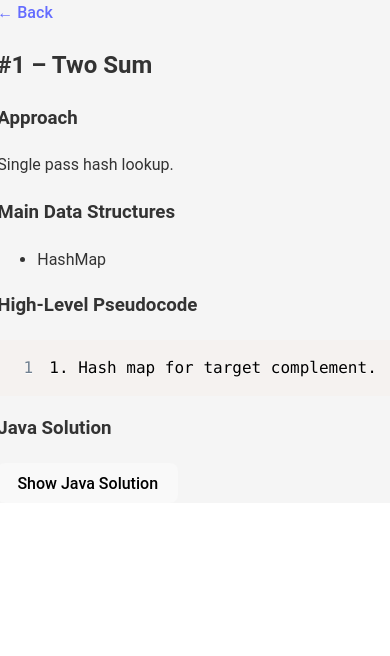
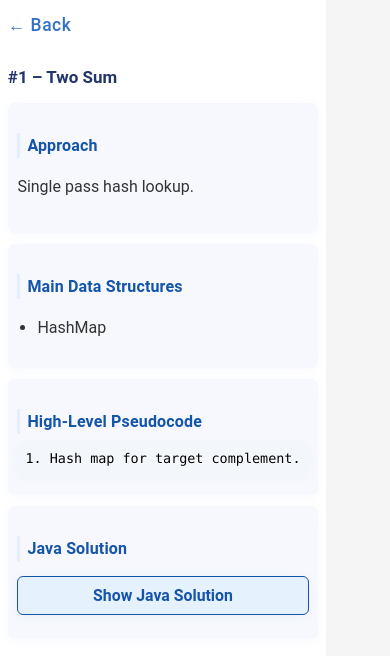
Before and after one commit to mittaliitr/my-vite-test-app, a React (Vite) app: page /problems/1 in a window 390 px wide. Shown: the top 656 px of the page. Built offline with nearby package versions, Linux system fonts and the light colour scheme.

Commit message:
Describe changes

```diff
--- a/src/components/HomePage.css
+++ b/src/components/HomePage.css
@@ -135,120 +135,62 @@ p {
 .problems-table tr:hover {
   background-color: #f1f1f1; /* Optional: Highlight row on hover */
 }
-.home-container {
-  max-width: 1200px;
-  margin: 40px auto;
-  background: #fff;
-  padding: 32px 24px;
-  border-radius: 12px;
-  box-shadow: 0 4px 24px #eef2f7;
+/* Spacing between category panels */
+.collapsible-header {
+  margin-bottom: 0.6em;
 }
 
-.filters-container {
-  display: flex;
-  flex-wrap: wrap;
-  gap: 1.5em;
-  margin-bottom: 2em;
+.category-section {
+  margin-bottom: 1.2em;
 }
 
-.search-input {
-  padding: 0.4em 1em;
-  border-radius: 5px;
-  border: 1px solid #c2c2c2;
-  font-size: 1em;
-  min-width: 240px;
-  margin-right: 1em;
+/* Card/table for each problem entry */
+.problem-card, .problems-table {
+  background: #f7fafd;
+  border-radius: 10px;
+  box-shadow: 0 1px 8px #e7f1fa60;
+  margin: 0.8em 0;
+  padding: 1em;
+  border: none;
 }
 
-.filter-dropdown {
-  display: flex;
-  flex-direction: column;
+/* Touch-friendly company pills */
+.company-name {
+  padding: 4px 10px;
+  font-size: 0.99em;
+  border-radius: 6px;
+  margin: 3px 7px 3px 0;
+  background: #d2faf0;
+  color: #107f56;
+  font-weight: 500;
+  box-shadow: 0 1px 4px #eaf9f2;
+  transition: background 0.2s;
+}
+.company-name:hover {
+  background: #baf3e2;
 }
 
-.filter-dropdown label {
-  font-size: 0.9em;
-  margin-bottom: 0.2em;
+/* Problem links: bigger tap target */
+.problem-link {
+  font-weight: 600;
+  color: #2769c2;
+  text-decoration: underline;
+  font-size: 1.05em;
+  padding: 2px 0;
+  border-radius: 4px;
+  transition: background 0.2s;
+}
+.problem-link:active,
+.problem-link:focus {
+  background: #eaf2fc;
 }
 
-.filter-dropdown select {
-  padding: 0.3em 0.6em;
-  border-radius: 4px;
-  border: 1px solid #b6b6b6;
-  font-size: 1em;
-  min-width: 150px;
+@media (max-width: 600px) {
+  .problem-card, .problems-table {
+    padding: 0.8em 0.6em;
+    font-size: 0.96em;
+  }
+  .category-section {
+    margin-bottom: 0.9em;
+  }
 }
-
-.tag-section {
-  margin-bottom: 1.8em;
-}
-
-.collapsible-header {
-  background: #f6f7fa;
-  border-radius: 8px;
-  padding: 10px 15px;
-  font-weight: 600;
-  font-size: 1.2em;
-  margin: 1em 0 .5em;
-  box-shadow: 0 1px 4px #ddd;
-  display: flex;
-  align-items: center;
-  user-select: none;
-}
-
-.difficulty-collapsible {
-  background: #e7eaf3;
-  border-radius: 6px;
-  padding: 6px 16px;
-  margin: 8px 0;
-  font-weight: 500;
-  font-size: 1.07em;
-}
-
-.chevron {
-  display: inline-block;
-  font-size: 1.2em;
-  transition: transform 0.2s;
-}
-
-.problems-table {
-  width: 100%;
-  border-collapse: collapse;
-  margin-bottom: 24px;
-  background: #fcfcfe;
-  box-shadow: 0 1px 2px #eee;
-}
-
-.problems-table th, .problems-table td {
-  padding: 8px 14px;
-  text-align: left;
-  border-bottom: 1px solid #ececec;
-}
-
-.problems-table th {
-  background: #f2f6fb;
-  font-weight: 700;
-}
-
-.problems-table tr:last-child td {
-  border-bottom: none;
-}
-
-.problem-link {
-  color: #2452a8;
-  text-decoration: none;
-  font-weight: 500;
-}
-
-.leetcode-link {
-  color: #1da185;
-  text-decoration: underline;
-}
-
-.company-name {
-  background: #e1f7f0;
-  border-radius: 4px;
-  padding: 2px 7px;
-  display: inline-block;
-  margin: 0 3px 3px 0;
-  font-size: 0.97em;
-}
--- a/src/components/HomePage.jsx
+++ b/src/components/HomePage.jsx
@@ -154,6 +154,12 @@ export default function HomePage({ problems }) {
         ))}
       </div>
 
+      {/* ====== PROBLEM COUNT ADDED HERE ====== */}
+      <div style={{ margin: "16px 0", fontWeight: 500 }}>
+        Showing <span style={{ color: "#2563eb" }}>{searchResults.length}</span> problem{searchResults.length !== 1 ? "s" : ""}.
+      </div>
+      {/* ====================================== */}
+
       {/* --------- GROUPED DISPLAY ----------- */}
       {Object.keys(groupedProblems)
         .filter((tag) => tag !== 'Other')
--- a/src/components/ProblemPage.css
+++ b/src/components/ProblemPage.css
@@ -209,3 +209,275 @@ body {
     padding: 7px 5px;
   }
 }
+/* ----- ProblemPage Specific Styles (Mobile-Friendly) ----- */
+
+.problem-container {
+  max-width: 700px;
+  margin: 32px auto;
+  background: #fff;
+  padding: 32px 20px;
+  border-radius: 14px;
+  box-shadow: 0 2px 18px rgba(80, 130, 180, 0.09);
+  font-family: 'Roboto', sans-serif;
+}
+
+.problem-title {
+  font-size: 2rem;
+  margin-bottom: 1.1em;
+  word-break: break-word;
+}
+
+.problem-container h3 {
+  font-size: 1.18rem;
+  margin: 1.3em 0 0.6em;
+  color: #28487a;
+  font-weight: 600;
+}
+
+.problem-container ul {
+  padding-left: 1.45em;
+  margin-bottom: 1.1em;
+}
+
+.problem-container li {
+  margin-bottom: 0.45em;
+  font-size: 1em;
+}
+
+.toggle-button {
+  padding: 0.54em 1.12em;
+  font-size: 1em;
+  border-radius: 6px;
+  background: #f2f8ff;
+  border: 1px solid #b0c8e0;
+  margin-bottom: 1.1em;
+  margin-top: 0.5em;
+  cursor: pointer;
+  transition: background 0.2s;
+  font-weight: 500;
+}
+.toggle-button:hover,
+.toggle-button:focus {
+  background: #e0f0ff;
+}
+
+.back-link {
+  display: inline-block;
+  margin-bottom: 1.2em;
+  color: #3271c6;
+  text-decoration: none;
+  font-size: 1.06em;
+}
+.back-link:hover {
+  text-decoration: underline;
+}
+
+/* Code block styling for mobile */
+.problem-container pre,
+.problem-container .react-syntax-highlighter-line-number {
+  font-size: 0.95em !important;
+  white-space: pre-wrap !important;
+  word-break: break-word;
+}
+
+.problem-not-found {
+  max-width: 400px;
+  margin: 40px auto;
+  padding: 2em 1em;
+  background: #fefefe;
+  border-radius: 10px;
+  text-align: center;
+  font-size: 1.1em;
+}
+
+@media (max-width: 900px) {
+  .problem-container {
+    max-width: 97vw;
+    padding: 20px 6vw;
+  }
+}
+
+@media (max-width: 600px) {
+  .problem-container {
+    max-width: 100vw;
+    border-radius: 0;
+    padding: 12px 2vw;
+    margin: 0;
+    min-height: 100vh;
+    box-shadow: none;
+  }
+  .problem-title {
+    font-size: 1.15rem;
+    margin-bottom: 0.8em;
+  }
+  .problem-container h3 {
+    font-size: 1.01rem;
+    margin: 1.1em 0 0.5em;
+  }
+  .toggle-button {
+    width: 100%;
+    font-size: 1em;
+  }
+  .problem-container pre,
+  .problem-container .react-syntax-highlighter-line-number {
+    font-size: 0.86em !important;
+  }
+  .problem-container ul {
+    padding-left: 1.1em;
+  }
+}
+
+@media (max-width: 400px) {
+  .problem-container {
+    padding: 4px 1vw;
+  }
+  .problem-title {
+    font-size: 0.99rem;
+  }
+  .problem-container h3 {
+    font-size: 0.93rem;
+  }
+}
+.problem-container {
+  max-width: 600px;
+  margin: 0 auto;
+  background: #fff;
+  padding: 20px 6vw 28px 6vw;
+  border-radius: 16px;
+  box-shadow: 0 4px 20px #e5eefd;
+  font-family: 'Roboto', sans-serif;
+  min-height: 100vh;
+}
+
+.back-link {
+  display: inline-block;
+  margin-bottom: 1.4em;
+  color: #3271c6;
+  text-decoration: none;
+  font-size: 1.09em;
+  font-weight: 500;
+  letter-spacing: 0.03em;
+}
+
+.problem-title {
+  font-size: 1.32rem;
+  margin-bottom: 1em;
+  font-weight: bold;
+  color: #223469;
+}
+
+.problem-container h3 {
+  font-size: 1.09rem;
+  color: #1454ab;
+  margin: 1.3em 0 0.7em;
+  font-weight: 700;
+  border-left: 4px solid #e5eefd;
+  padding-left: 10px;
+  letter-spacing: 0.01em;
+}
+
+.problem-container ul {
+  padding-left: 1.25em;
+  margin-bottom: 0.9em;
+}
+
+.problem-container li {
+  margin-bottom: 0.45em;
+  font-size: 1em;
+}
+
+/* Add "card" effect to sections for separation */
+.problem-section {
+  background: #f6f8fd;
+  border-radius: 8px;
+  padding: 1.2em 1em;
+  margin-bottom: 1.2em;
+  box-shadow: 0 2px 10px #eef3fa77;
+}
+
+.toggle-button {
+  width: 100%;
+  padding: 0.7em 1em;
+  font-size: 1.06em;
+  border-radius: 8px;
+  background: #e6f1fe;
+  border: 1.2px solid #1454ab;
+  color: #1454ab;
+  font-weight: 600;
+  margin-bottom: 1em;
+  margin-top: 0.4em;
+  cursor: pointer;
+  box-shadow: 0 1px 8px #ecf1f8;
+  transition: background 0.2s, color 0.2s;
+}
+.toggle-button:hover,
+.toggle-button:focus {
+  background: #cfe4ff;
+  color: #1a2d51;
+}
+
+/* SyntaxHighlighter tweaks */
+.problem-container pre,
+.problem-container .react-syntax-highlighter-line-number {
+  font-size: 0.95em !important;
+  background: #f3f6fb !important;
+  border-radius: 7px;
+  padding: 0.7em 0.8em !important;
+  box-shadow: 0 2px 10px #eaf1fb55;
+  overflow-x: auto !important;
+  word-break: break-word;
+  margin-bottom: 1.2em;
+}
+
+.problem-not-found {
+  max-width: 400px;
+  margin: 40px auto;
+  padding: 2em 1em;
+  background: #fefefe;
+  border-radius: 10px;
+  text-align: center;
+  font-size: 1.1em;
+}
+
+@media (max-width: 600px) {
+  .problem-container {
+    max-width: 100vw;
+    padding: 12px 2vw 22px 2vw;
+    border-radius: 0;
+    min-height: 100vh;
+    box-shadow: none;
+  }
+  .problem-title {
+    font-size: 1.06rem;
+    margin-bottom: 0.7em;
+  }
+  .problem-container h3 {
+    font-size: 1rem;
+    margin: 1.05em 0 0.48em;
+    border-width: 3px;
+    padding-left: 7px;
+  }
+  .problem-section {
+    padding: 0.8em 0.6em;
+    border-radius: 7px;
+    margin-bottom: 0.7em;
+  }
+  .toggle-button {
+    font-size: 0.99em;
+    padding: 0.58em 0.8em;
+    border-radius: 6px;
+    margin-bottom: 0.7em;
+  }
+  .problem-container pre,
+  .problem-container .react-syntax-highlighter-line-number {
+    font-size: 0.84em !important;
+    padding: 0.5em 0.6em !important;
+  }
+}
+
+/* Remove unwanted body centering for this page */
+body {
+  justify-content: flex-start !important;
+  align-items: flex-start !important;
+  min-height: 0 !important;
+}
--- a/src/components/ProblemPage.jsx
+++ b/src/components/ProblemPage.jsx
@@ -18,41 +18,44 @@ export default function ProblemPage({ problems }) {
   return (
     <div className="problem-container">
       <Link to="/" className="back-link">← Back</Link>
-      <h2 className="problem-title">#{problem.number} – {problem.title}</h2>
+      <div className="problem-title">
+        #{problem.number} – {problem.title}
+      </div>
 
       {/* Approach Section */}
       {problem.approach && (
-        <>
+        <div className="problem-section">
           <h3>Approach</h3>
           <p>{problem.approach}</p>
-        </>
+        </div>
       )}
 
       {/* Main Data Structures Section */}
       {problem.mainDataStructures && problem.mainDataStructures.length > 0 && (
-        <>
+        <div className="problem-section">
           <h3>Main Data Structures</h3>
           <ul>
             {problem.mainDataStructures.map((ds, index) => (
               <li key={index}>{ds}</li>
             ))}
           </ul>
-        </>
+        </div>
       )}
 
       {/* High-Level Pseudocode Section */}
       {problem.highLevelPseudocode && (
-        <>
+        <div className="problem-section">
           <h3>High-Level Pseudocode</h3>
-          <SyntaxHighlighter language="text" showLineNumbers>
+          <SyntaxHighlighter language="text">
             {Array.isArray(problem.highLevelPseudocode)
               ? problem.highLevelPseudocode.join('\n')
               : problem.highLevelPseudocode}
           </SyntaxHighlighter>
-        </>
+        </div>
       )}
 
       {/* Java Solution Section */}
+      <div className="problem-section">
         <h3>Java Solution</h3>
         <button
           className="toggle-button"
@@ -66,5 +69,6 @@ export default function ProblemPage({ problems }) {
           </SyntaxHighlighter>
         )}
       </div>
+    </div>
   )
 }
```
Lines whose indentation alone changed are shown as unchanged.
